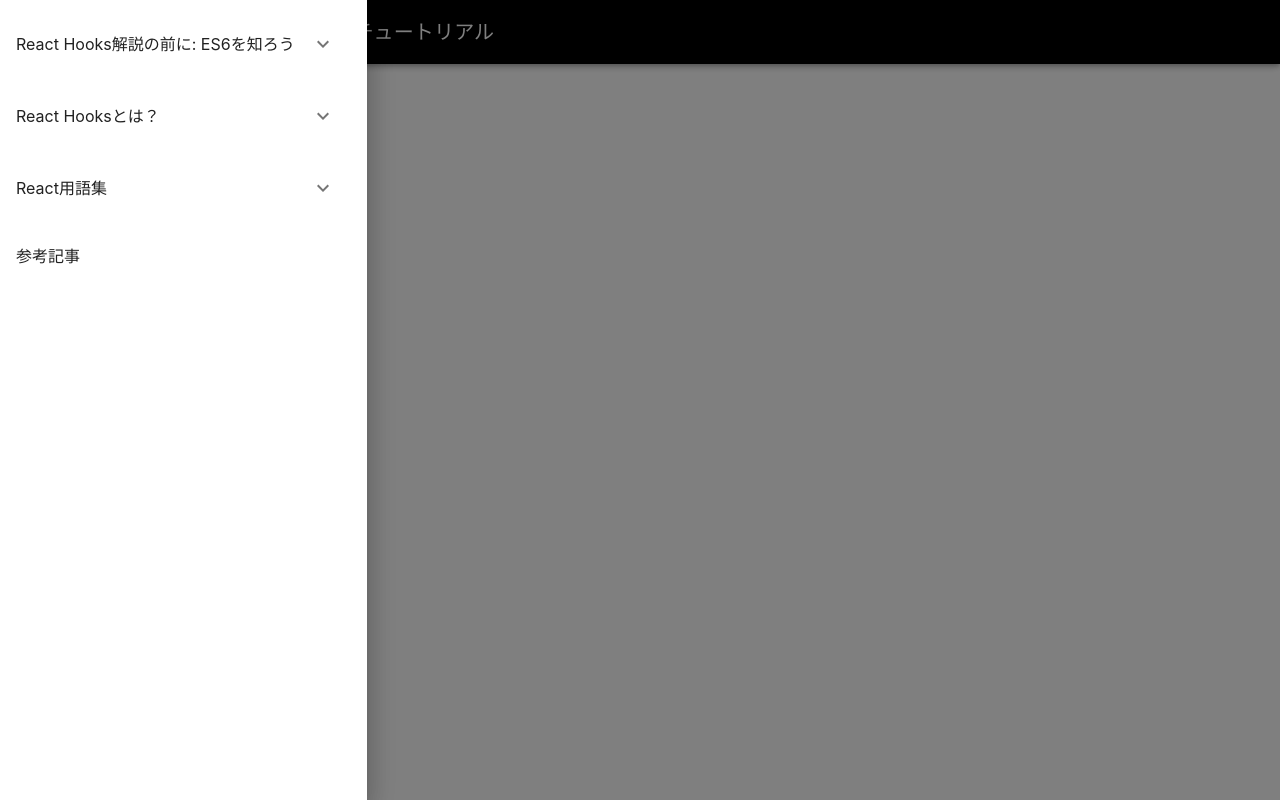
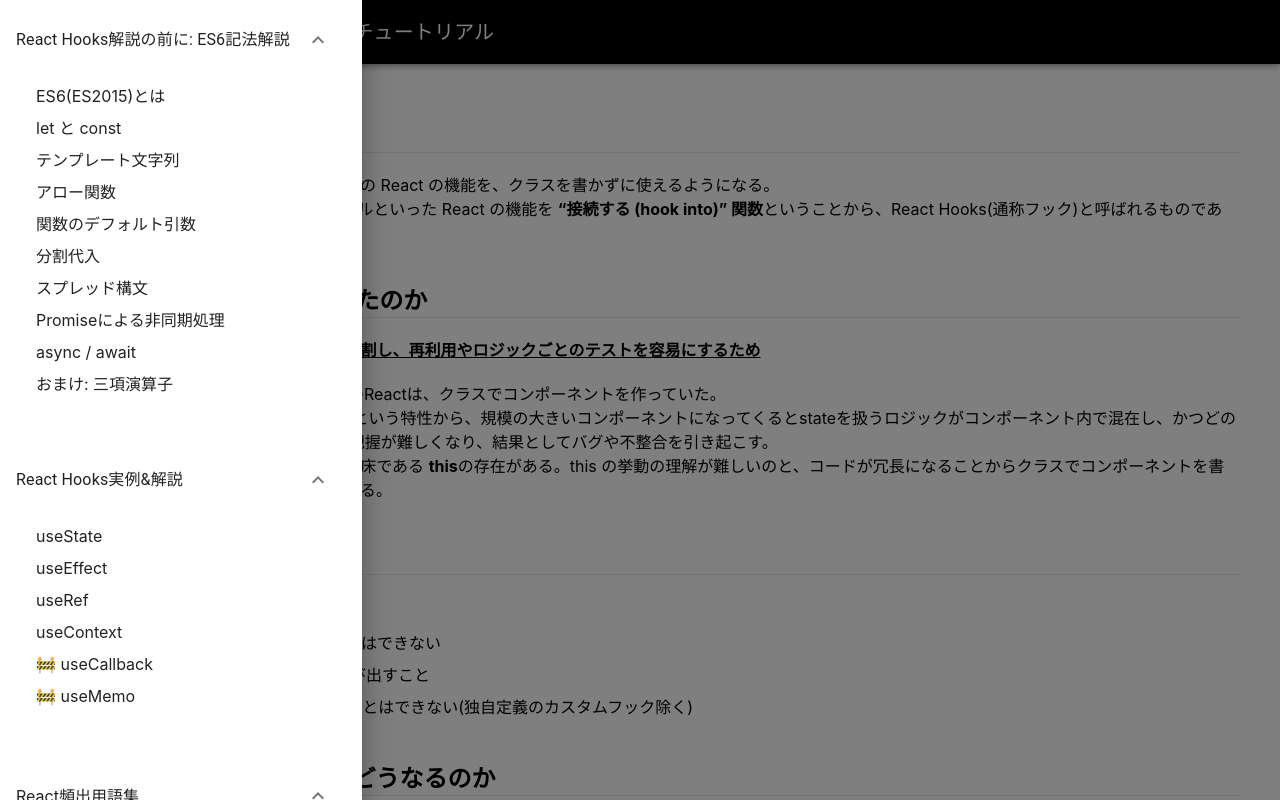
Before and after one commit to Teppeichang/react_hooks_tutorial, a React (Create React App) app: page /glossaries/about in a window 1280 px wide. Both pictures are taken after a click on the button "menu". Shown: the top 800 px of the page. Built offline with nearby package versions, Linux system fonts and the light colour scheme.

Commit message:
Fix: ページ構成とヘッダーメニュー構成の修正(Issue #38)

```diff
--- a/src/App.jsx
+++ b/src/App.jsx
@@ -2,7 +2,7 @@
 import Header from "./components/Header";
 import Footer from "./components/Footer";
 import Top from "./pages/Top";
-import AboutHooks from "./pages/hooks/About";
+import Hooks from "./pages/glossaries/Hooks";
 import AboutES6 from "./pages/es6/About";
 import LetAndConst from "./pages/es6/LetAndConst";
 import TemplateLiterals from "./pages/es6/TemplateLiterals";
@@ -41,13 +41,13 @@
         <Route path="es6/promise-object" element={<PromiseObject />}/>
         <Route path="es6/async-and-await" element={<AsyncAndAwait />}/>
         <Route path="es6/appendix/conditional-operator" element={<ConditionalOperator />}/>
-        <Route path="hooks/about" element={<AboutHooks />}/>
         <Route path="hooks/usestate" element={<UseStatePage />} />
         <Route path="hooks/useeffect" element={<UseEffectPage />} />
         <Route path="hooks/useref" element={<UseRefPage />} />
         <Route path="hooks/usecontext" element={<UseContextPage />} />
         <Route path="hooks/usecallback" element={<UseCallbackPage />} />
         <Route path="hooks/usememo" element={<UseMemoPage />} />
+        <Route path="glossaries/about" element={<Hooks />}/>
         <Route path="glossaries/state" element={<State />} />
         <Route path="glossaries/props" element={<Props />} />
         <Route path="glossaries/re-render" element={<ReRender />} />
--- a/src/components/Header.jsx
+++ b/src/components/Header.jsx
@@ -38,9 +38,10 @@
         </Toolbar>
       </AppBar>
       <Drawer variant="temporary" open={open} onClose={handleToggle}>
-        <List sx={{ display: "flex", flexDirection: "column", lineHeight: 3 }}>
+        <List sx={{ display: "flex", flexDirection: "column", lineHeight: 2 }}>
           <Accordion
             elevation={0}
+            defaultExpanded="true"
             sx={{
               "&:before": {
                 display: "none",
@@ -48,11 +49,14 @@
             }}
           >
             <AccordionSummary expandIcon={<ExpandMoreIcon sx={{ mx: 2 }} />}>
-              <Link to="es6/about" className="hover:text-sky-400 hover:underline">
-                React Hooks解説の前に: ES6を知ろう
-              </Link>
+              <Typography>
+                React Hooks解説の前に: ES6記法解説
+              </Typography>
             </AccordionSummary>
             <AccordionDetails sx={{ display: "flex", flexDirection: "column" }}>
+              <Link to="es6/about" className="hover:text-sky-400 hover:underline pl-5">
+                ES6(ES2015)とは
+              </Link>
               <Link to="es6/let-and-const" className="hover:text-sky-400 hover:underline pl-5">
                 let と const
               </Link>
@@ -90,6 +94,7 @@
           </Accordion>
           <Accordion
             elevation={0}
+            defaultExpanded="true"
             sx={{
               "&:before": {
                 display: "none",
@@ -97,9 +102,7 @@
             }}
           >
             <AccordionSummary expandIcon={<ExpandMoreIcon sx={{ mx: 2 }} />}>
-              <Link to="hooks/about" className="hover:text-sky-400 hover:underline">
-                React Hooksとは？
-              </Link>
+            <Typography>React Hooks実例&解説</Typography>
             </AccordionSummary>
             <AccordionDetails sx={{ display: "flex", flexDirection: "column" }}>
               <Link to="hooks/usestate" className="hover:text-sky-400 hover:underline pl-5">
@@ -124,6 +127,7 @@
           </Accordion>
           <Accordion
             elevation={0}
+            defaultExpanded="true"
             sx={{
               "&:before": {
                 display: "none",
@@ -131,9 +135,12 @@
             }}
           >
             <AccordionSummary expandIcon={<ExpandMoreIcon sx={{ mx: 2 }} />}>
-              <p className="hover:text-sky-400 hover:underline">React用語集</p>
+              <p className="hover:text-sky-400 hover:underline">React頻出用語集</p>
             </AccordionSummary>
             <AccordionDetails sx={{ display: "flex", flexDirection: "column" }}>
+              <Link to="glossaries/hooks" className="hover:text-sky-400 hover:underline pl-5">
+                React Hooks(フック)
+              </Link>
               <Link to="glossaries/state" className="hover:text-sky-400 hover:underline pl-5">
                 state
               </Link>
@@ -148,9 +155,6 @@
               </Link>
             </AccordionDetails>
           </Accordion>
-          <Link to="/references" className="hover:text-sky-400 hover:underline pl-4 py-2">
-            参考記事
-          </Link>
         </List>
       </Drawer>
     </Box>
--- a/src/pages/hooks/About.jsx
+++ b/src/pages/glossaries/Hooks.jsx
@@ -1,4 +1,4 @@
-const AboutHooks = () => {
+const Hooks = () => {
   return (
     <div className="my-20 p-10 flex flex-col min-h-screen">
       <p className="text-2xl font-bold">React Hooksって何？</p>
@@ -43,4 +43,4 @@
   );
 };
 
-export default AboutHooks;
+export default Hooks;
```
